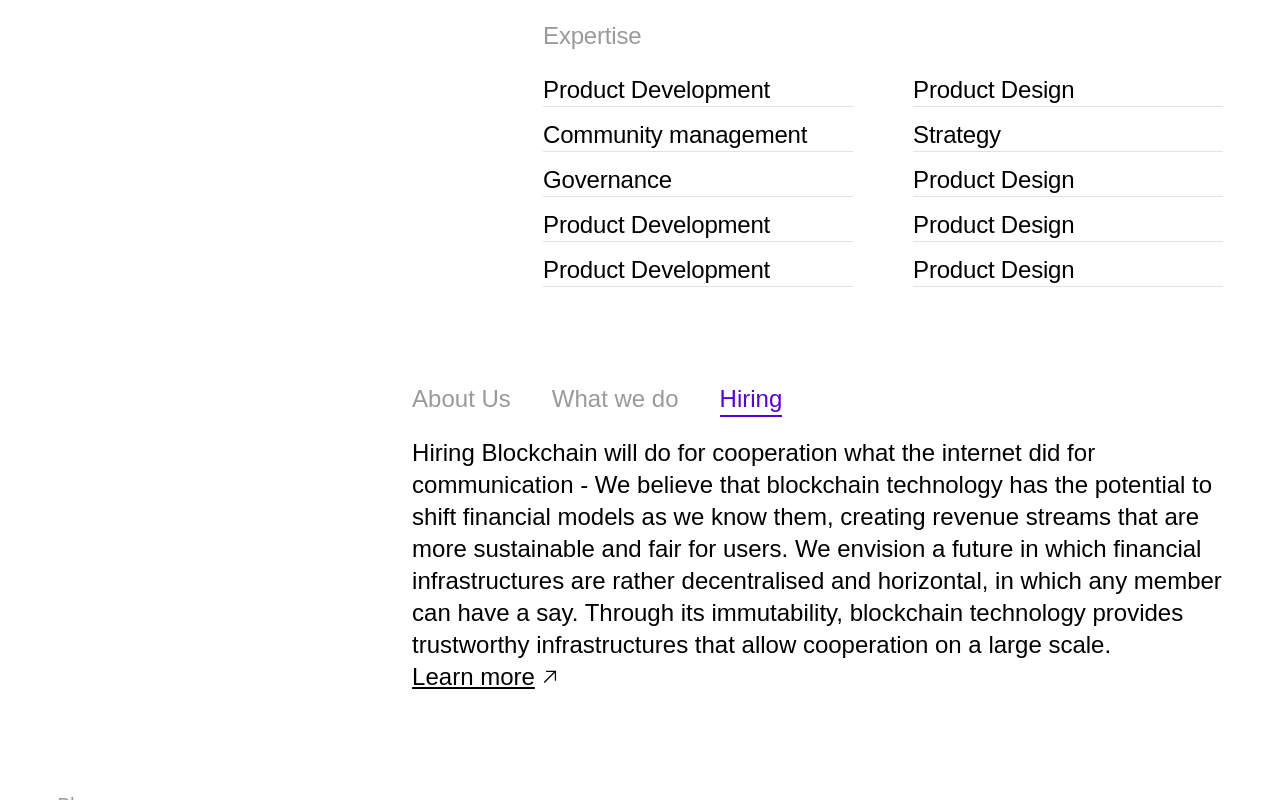
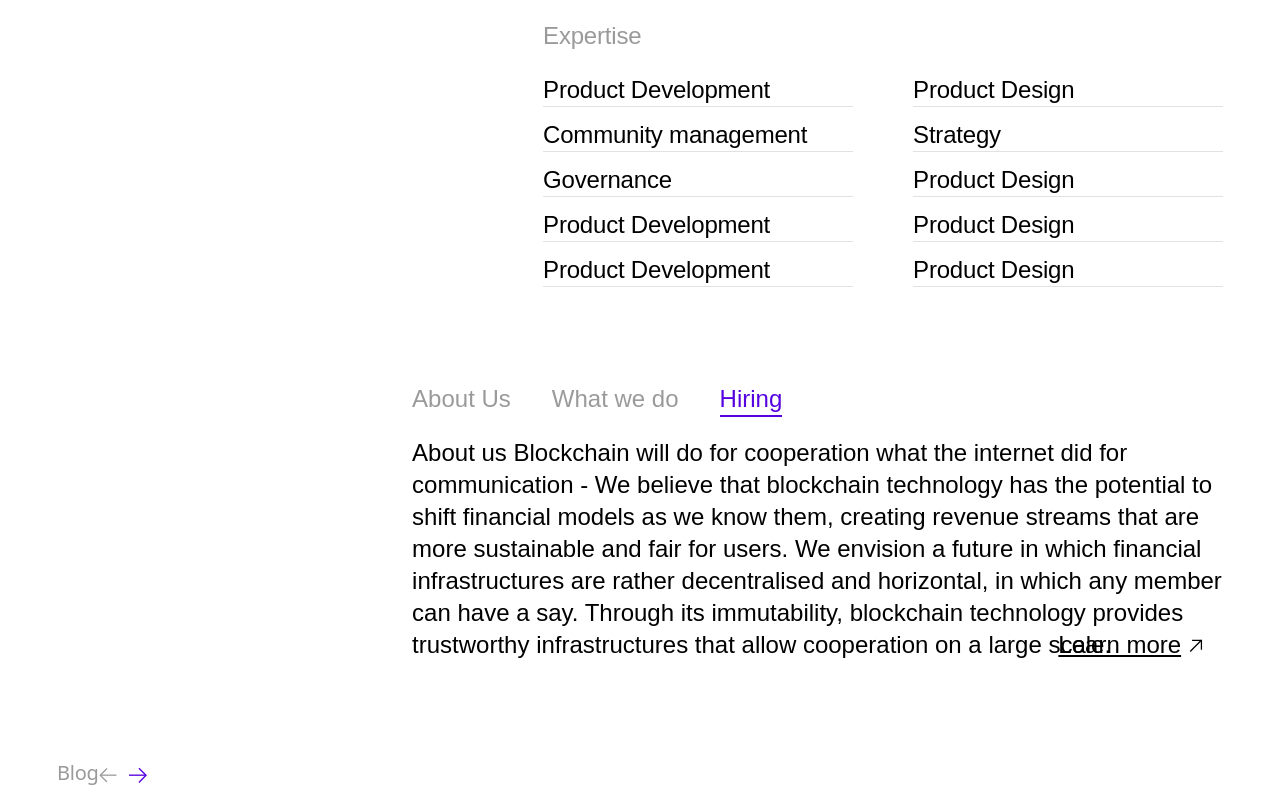
Before and after one commit to TheGymRwanda/unit8-maroon, a Next.js app: page / in a window 1280 px wide. Both pictures are taken after a click on the element "Hiring". Shown: the part 981-1781 px from the top of the page. Built offline with nearby package versions, Linux system fonts and the light colour scheme.

Commit message:
fix: Putting learn more on the correct place on ipad

```diff
--- a/components/section/AboutSection/About.jsx
+++ b/components/section/AboutSection/About.jsx
@@ -4,9 +4,10 @@ import PageLink from '../../ui/Link';
 import Svg from '../../ui/Svg';
 import Wrapper from '../../wrappers/Wrapper';
 const tabTexts = [
-  { id: 0, text: 'Tab 1', content:  <div>About us Blockchain will do for cooperation what the internet did for communication - We believe that blockchain technology has the potential to shift financial models as we know them, creating revenue streams that are more sustainable and fair for users. We envision a future in which financial infrastructures are rather decentralised and horizontal, in which any member can have a say. Through its immutability, blockchain technology provides trustworthy infrastructures that allow cooperation on a large scale.  <PageLink text="Learn more" style="gap-2 " textStyle="underline" arrow=<Svg />/> <br /> Work Meaningful - With our work, we aim to impact society positively. The projects we get involved with the aim to solve significant problems in our society, sustainably and in the long run, rather than looking for a quick profit through speculation or encouraging harmful behavior.</div>},
-  { id: 1, text: 'Tab 2', content:  <div>What we do Blockchain will do for cooperation what the internet did for communication - We believe that blockchain technology has the potential to shift financial models as we know them, creating revenue streams that are more sustainable and fair for users. We envision a future in which financial infrastructures are rather decentralised and horizontal, in which any member can have a say. Through its immutability, blockchain technology provides trustworthy infrastructures that allow cooperation on a large scale.  <PageLink text="Learn more" style="gap-2" textStyle="underline" arrow=<Svg />/> <br /> Work Meaningful - With our work, we aim to impact society positively. The projects we get involved with the aim to solve significant problems in our society, sustainably and in the long run, rather than looking for a quick profit through speculation or encouraging harmful behavior.</div>},
-  { id: 2, text: 'Tab 3', content:  <div>Hiring Blockchain will do for cooperation what the internet did for communication - We believe that blockchain technology has the potential to shift financial models as we know them, creating revenue streams that are more sustainable and fair for users. We envision a future in which financial infrastructures are rather decentralised and horizontal, in which any member can have a say. Through its immutability, blockchain technology provides trustworthy infrastructures that allow cooperation on a large scale.  <PageLink text="Learn more" style="gap-2" textStyle="underline" arrow=<Svg />/> </div>},
+  { id: 0, text: 'Tab 1', content:  <div className='md:relative'> About us Blockchain will do for cooperation what the internet did for communication - We believe that blockchain technology has the potential to shift financial models as we know them, creating revenue streams that are more sustainable and fair for users. We envision a future in which financial infrastructures are rather decentralised and horizontal, in which any member can have a say. Through its immutability, blockchain technology provides trustworthy infrastructures that allow cooperation on a large scale. <PageLink text="Learn more" style="gap-2 absolute right-5 bottom-[10rem] " textStyle="underline" arrow=<Svg />/> <br /> <br /> Work Meaningful - With our work, we aim to impact society positively. The projects we get involved with the aim to solve significant problems in our society, sustainably and in the long run, rather than looking for a quick profit through speculation or encouraging harmful behavior.</div>},
+  { id: 1, text: 'Tab 1', content:  <div className='md:relative'> About us Blockchain will do for cooperation what the internet did for communication - We believe that blockchain technology has the potential to shift financial models as we know them, creating revenue streams that are more sustainable and fair for users. We envision a future in which financial infrastructures are rather decentralised and horizontal, in which any member can have a say. Through its immutability, blockchain technology provides trustworthy infrastructures that allow cooperation on a large scale. <PageLink text="Learn more" style="gap-2 absolute right-5 bottom-[10rem] " textStyle="underline" arrow=<Svg />/> <br /> <br /> Work Meaningful - With our work, we aim to impact society positively. The projects we get involved with the aim to solve significant problems in our society, sustainably and in the long run, rather than looking for a quick profit through speculation or encouraging harmful behavior.</div>},
+  { id: 2, text: 'Tab 1', content:  <div className='md:relative'> About us Blockchain will do for cooperation what the internet did for communication - We believe that blockchain technology has the potential to shift financial models as we know them, creating revenue streams that are more sustainable and fair for users. We envision a future in which financial infrastructures are rather decentralised and horizontal, in which any member can have a say. Through its immutability, blockchain technology provides trustworthy infrastructures that allow cooperation on a large scale. <PageLink text="Learn more" style="gap-2 absolute right-5 bottom-[-0.01rem] " textStyle="underline" arrow=<Svg />/> </div>},
+
 
 ];
 
@@ -15,8 +16,8 @@ export default function About (){
     const [activeTab, setActiveTab] = useState(0);
     return(
       <Wrapper>
-                <section className='hidden md:flex justify-end  py-24'>
-        <div className='hidden w-semi font-Neufile  md:block '>
+                <section className='hidden md:flex justify-end py-24'>
+        <div className='hidden w-semi font-Neufile md:block '>
    <div className=''>
      <div className='flex gap-10.5'>
        <OneTab
--- a/components/wrappers/Wrapper.jsx
+++ b/components/wrappers/Wrapper.jsx
@@ -4,7 +4,7 @@ export default function Wrapper({ children, styles }) {
   return (
     <section className="] flex justify-center">
       <div
-        className={`w-10.5/12 max-w-90 md:w-11.5/12 lg:w-11.8/12 xl:w-11.6/12 ${styles}`}
+        className={`w-10.5/12 max-w-90   md:w-11.5/12 lg:w-11.8/12 xl:w-11.6/12 ${styles}`}
       >
         {children}
       </div>
```
